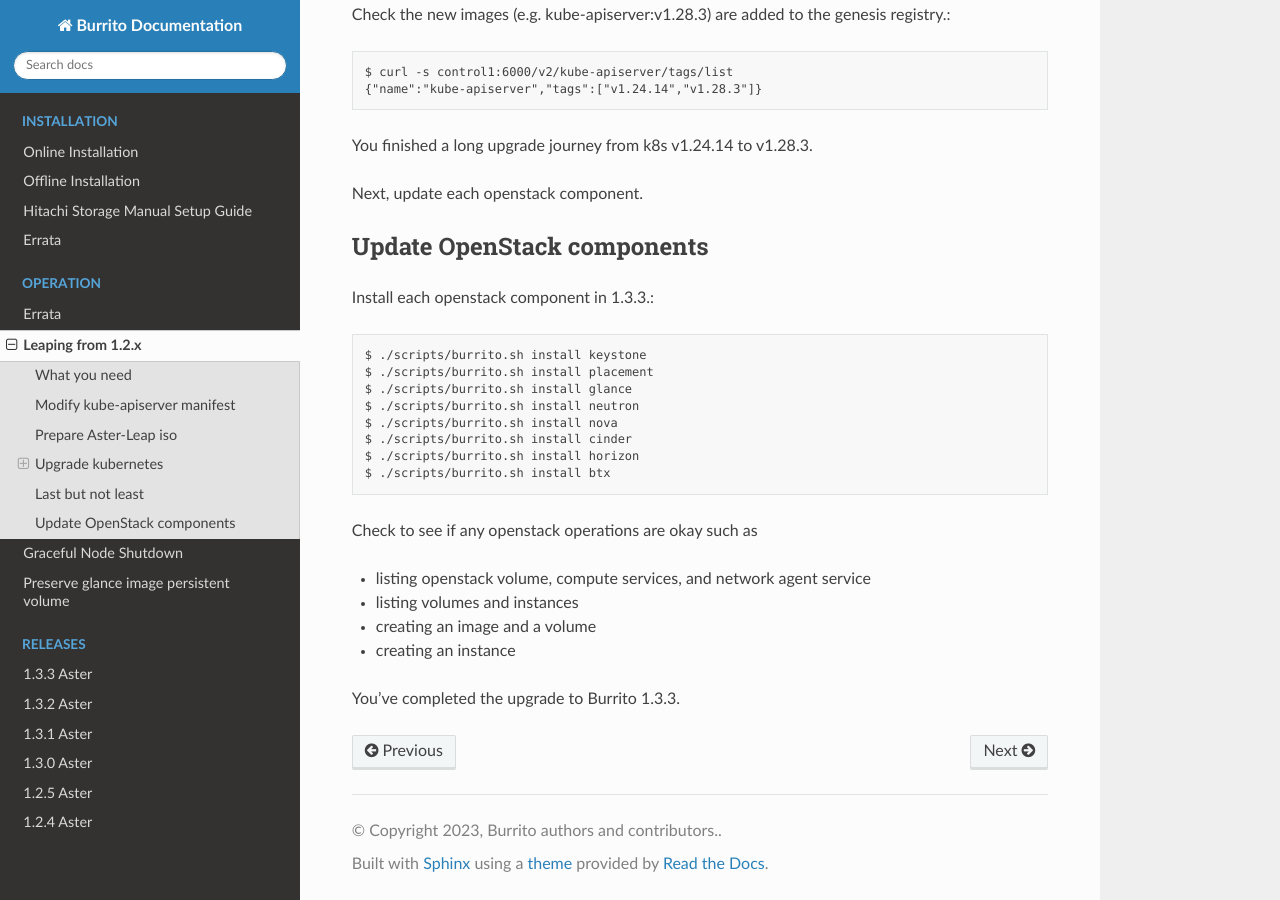
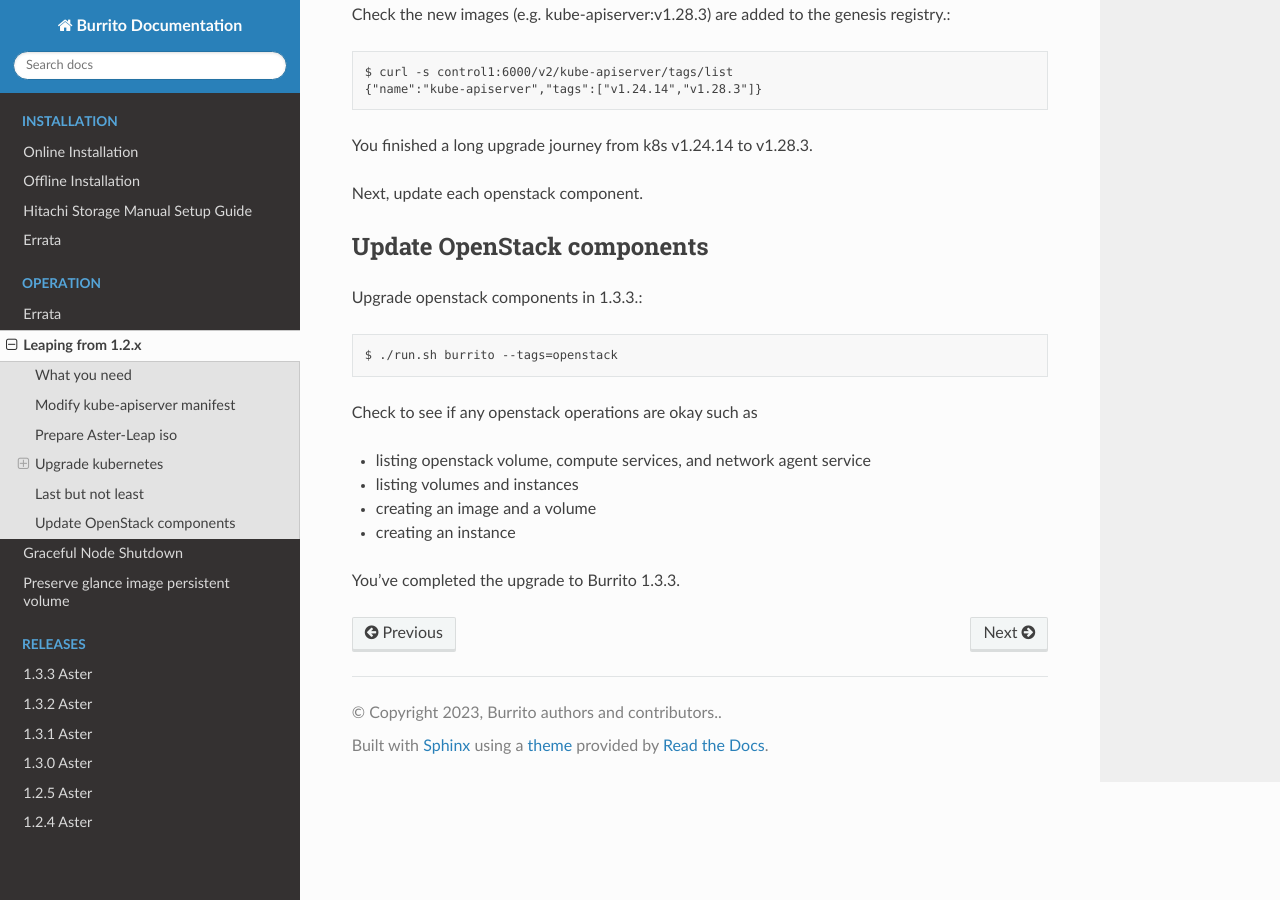
Before and after one commit to iorchard/burrito_docs, a Sphinx documentation site: the page built from source/operation/leaping_from_1.2.x.rst, in a window 1280 px wide and 900 px high, scrolled down 7342 px. Built offline with Sphinx 7.4.7 and the Read the Docs theme 3.1.0, drawn with Linux system fonts in a browser that asks for light colours; pages that are not in the unit, such as notebooks, are missing from menus.

Commit message:
update leaping document

```diff
--- a/source/operation/leaping_from_1.2.x.rst
+++ b/source/operation/leaping_from_1.2.x.rst
@@ -322,16 +322,9 @@
 Update OpenStack components
 ----------------------------
 
-Install each openstack component in 1.3.3.::
+Upgrade openstack components in 1.3.3.::
 
-        $ ./scripts/burrito.sh install keystone
-        $ ./scripts/burrito.sh install placement
-        $ ./scripts/burrito.sh install glance
-        $ ./scripts/burrito.sh install neutron
-        $ ./scripts/burrito.sh install nova
-        $ ./scripts/burrito.sh install cinder
-        $ ./scripts/burrito.sh install horizon
-        $ ./scripts/burrito.sh install btx
+        $ ./run.sh burrito --tags=openstack
 
 Check to see if any openstack operations are okay such as
 
```
